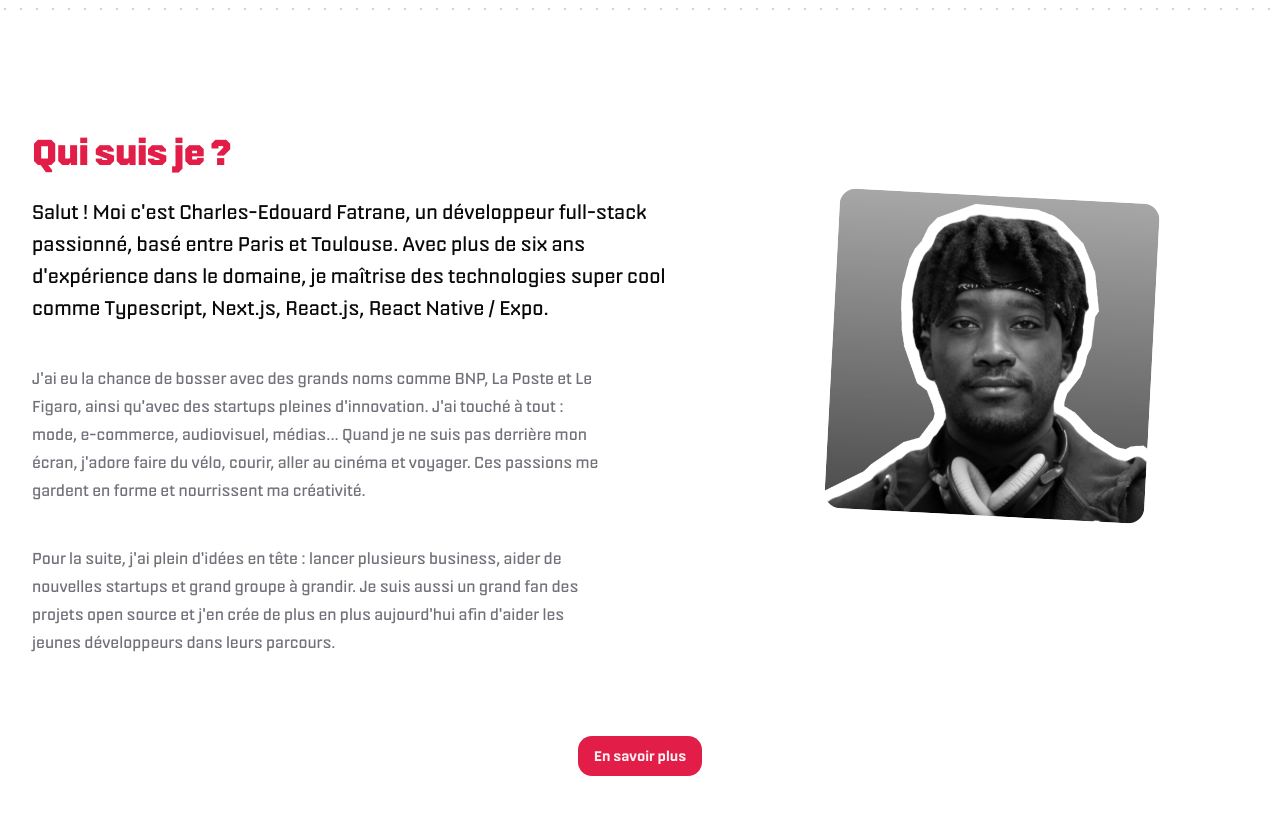
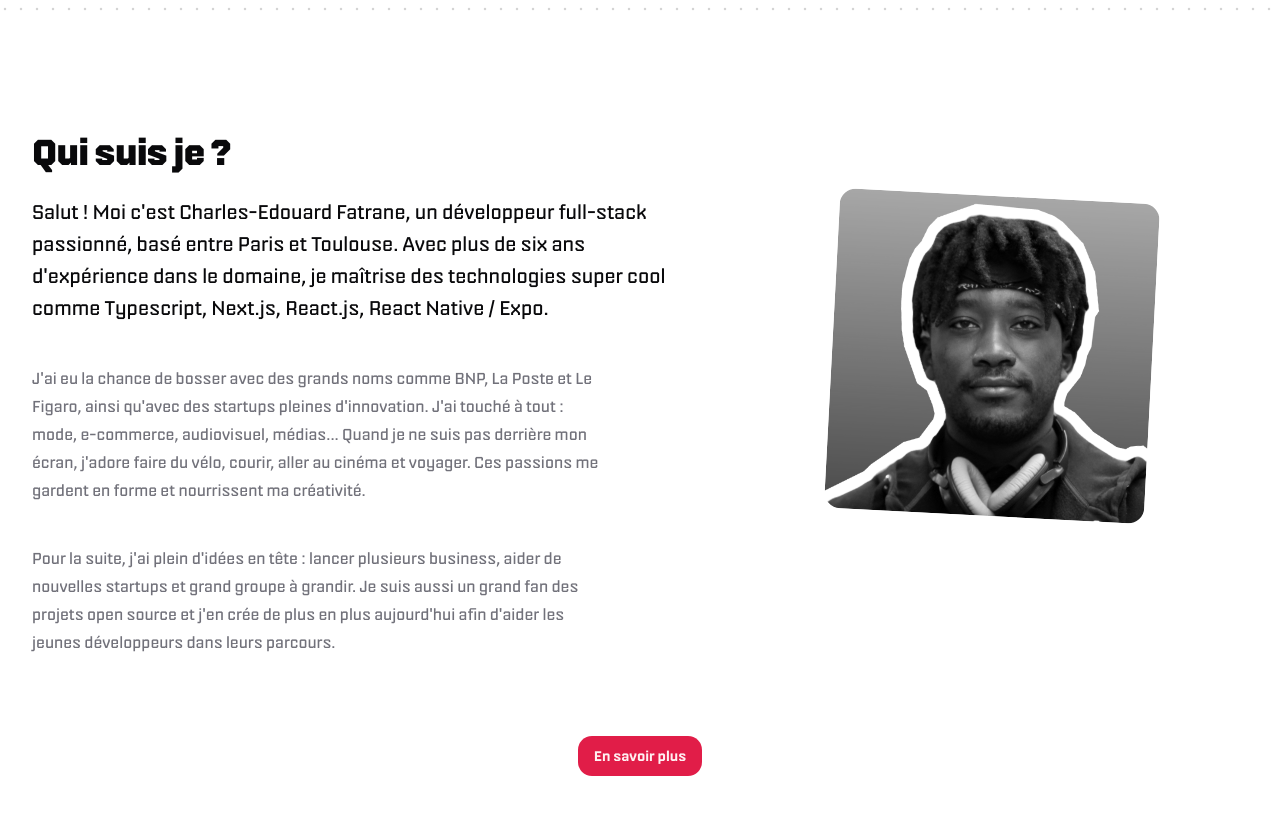
Before and after one commit to cfatrane/portfolio, a Next.js app: page / in a window 1280 px wide. Shown: the part 780-1594 px from the top of the page. Built offline with nearby package versions, Linux system fonts and the light colour scheme.

Commit message:
change who i am text

```diff
--- a/src/components/WhoIAm.tsx
+++ b/src/components/WhoIAm.tsx
@@ -10,7 +10,7 @@ function WhoIAm() {
     <div className="flex flex-col items-center justify-center">
       <div className="mx-auto mt-12 w-full max-w-7xl px-6 py-20 sm:mt-0 lg:px-8 xl:mt-8">
         <div className="mx-auto max-w-2xl lg:mx-0 lg:max-w-none">
-          <h2 className="text-3xl font-bold tracking-tight text-primary sm:text-4xl">
+          <h2 className="text-3xl font-bold tracking-tight text-foreground sm:text-4xl">
             Qui suis je ?
           </h2>
 
```
